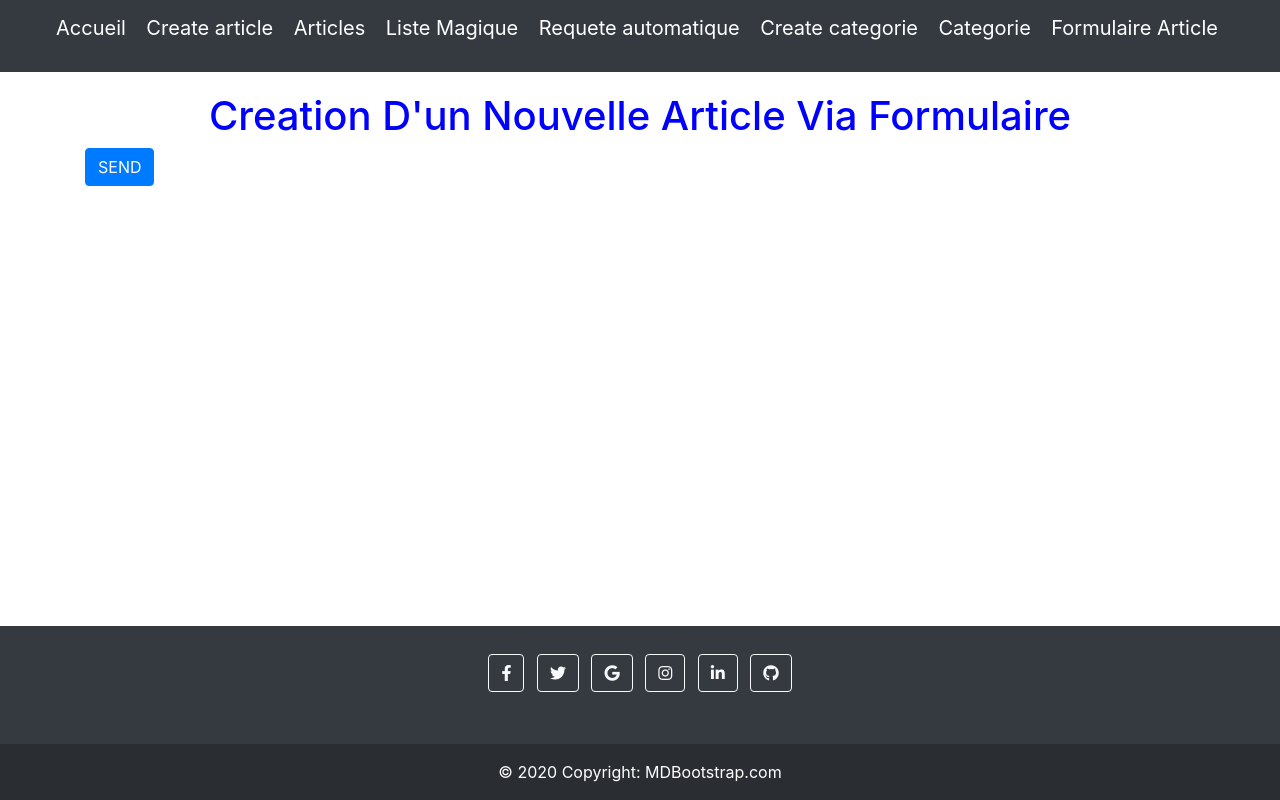
After one commit to leeloo82/blog2, a Symfony app: template templates/article/add.html.twig in a window 1280 px wide. The commit adds this page. Run offline with Twig, Linux system fonts and the light colour scheme; the template is opened without the code that fills it, so the values that code supplies are empty; some libraries are stand-ins or nearby versions.

Commit message:
implementation formulaire ajout article avec envoie dans la bd

```diff
--- /dev/null
+++ b/templates/article/add.html.twig
@@ -0,0 +1,24 @@
+{% extends 'base.html.twig' %}
+
+{% block title %}formulaire Article{% endblock %}
+
+{% block body %}
+    {# {% form_theme form 'bootstrap_5_layout.html.twig' %} #}
+
+
+    <div class="example-wrapper">
+        <h1>creation d'un nouvelle article via formulaire</h1>
+        <div class="container">
+            <div class="row">
+                <div class="col-md-4">
+                    {{ form_start(formArticle) }}
+                    <input type="submit" value="SEND" class="btn btn-primary"/>
+                    {{ form_end(formArticle) }}
+
+                </div>
+            </div>
+        </div>
+       {#{{form(formArticle)}} #}
+
+    </div>
+{% endblock %}
--- a/templates/base.html.twig
+++ b/templates/base.html.twig
@@ -29,8 +29,9 @@
                         <li class="navbar-brand"> <a href="{{path('app_article')}}" title="article" class="text-white" >Articles</a></li>
                         <li class="navbar-brand"> <a href="{{ path('app_magique_article', { value:'magique'}) }}" title="article" class="text-white" >Liste Magique</a></li>
                         <li class="navbar-brand"> <a href="{{ path('afficherById', {id:'1'})}}" title="article" class="text-white" >Requete automatique</a></li>
-                        <li class="navbar-brand"> <a href="{{ path('app_article_categorie')}}" title="article" class="text-white" >Create categorie</a></li>
-                        <li class="navbar-brand"> <a href="{{ path('list_categorie')}}" title="article" class="text-white" >Categorie</a></li>
+                        <li class="navbar-brand"> <a href="{{ path('app_article_categorie')}}" title="categorie" class="text-white" >Create categorie</a></li>
+                        <li class="navbar-brand"> <a href="{{ path('list_categorie')}}" title="categorie" class="text-white" >Categorie</a></li>
+                        <li class="navbar-brand"> <a href="{{ path('app_form_art')}}" title="formulaire" class="text-white" >Formulaire Article</a></li>
                     </ul>
                 </nav>
             {% endblock %}
```
Also changed, not shown: src/Controller/ArticleController.php (+36 -3 lines), src/Form/ArticleType.php (+21 -5 lines), 1 other file.
